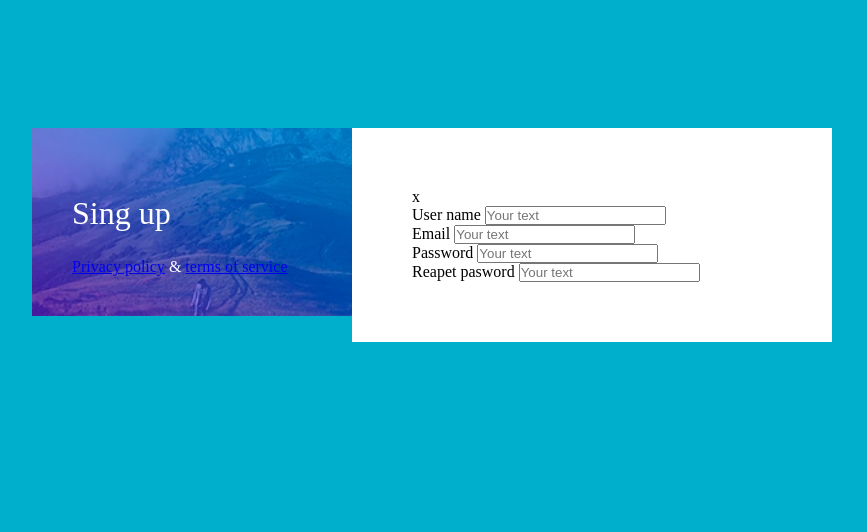
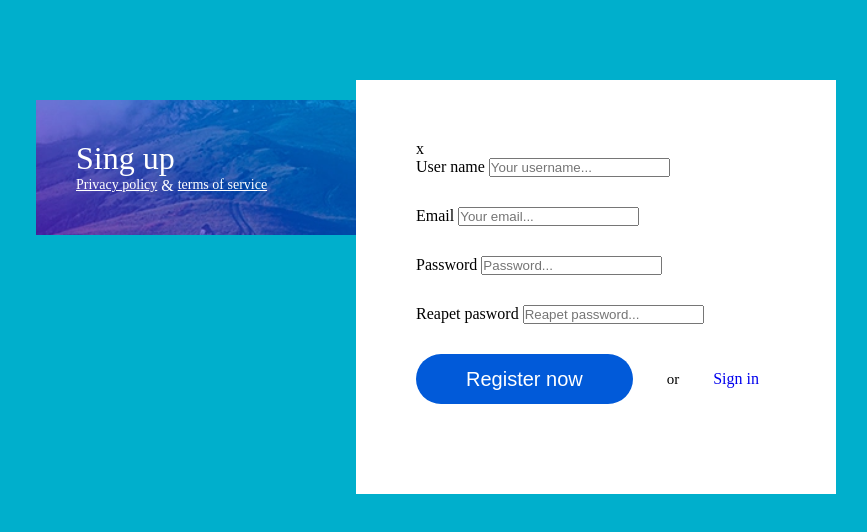
Before and after one commit to linajja/4-Sign-up, a website: page index.html in a window 1280 px wide. Shown: the whole page, without its empty margins (204-1071 px from the left). Drawn offline with Linux system fonts and the light colour scheme.

Commit message:
big change

```diff
--- /dev/null
+++ b/css/buttom.css
@@ -0,0 +1,18 @@
+.btn {
+    display: inline-block;
+    width: auto;
+    padding: 15px;
+    padding-left: 50px;
+    padding-right: 50px;
+    background-color: #015ad9;
+    color: #fff;
+    font-size: 20px;
+    line-height: 20px;
+    border-radius: 25px;
+    border: none;
+    cursor: pointer;
+
+.btn:hover {
+
+    background-color: #146be6;
+}
--- a/css/form.css
+++ b/css/form.css
@@ -2,3 +2,37 @@
     display: inline-block;
     width: 100%;
 }
+
+.form > .form-row {
+    display: inline-block;
+    width: 100%;
+    margin-bottom: 30px;
+
+.form > .form-row:last-of-type {
+
+    margin-bottom: 0;
+}
+.form > .form-row > label {
+    display: inline-block;
+    width: 100%;
+    margin-bottom: 5px;
+}
+.form > .form-row > input {
+    display: inline-block;
+    width: 100%;
+    font-size: 20px;
+    line-height: 40px;
+    border: none;
+    border-bottom: 2px solid #ccc;
+}
+
+.form > .form-row > input:focus {
+
+    outline: violet solid 1px;
+}
+
+.form input::placeholder {
+    color: #999;
+    font-weight: bold;
+    font-style: italic;
+}
--- a/css/main.css
+++ b/css/main.css
@@ -1,20 +1,21 @@
 body,
 body * {
+    margin: 0;
+    padding: 0;
     box-sizing: border-box;
-    margin-left: 0;
-    padding: 0;
     vertical-align: top;
 }
-body{
+body {
     background-color: #00afcc;
 }
-main{
+.container {
+
     display: inline-block;
     width: 800px;
-    margin-top: 100px;
+    margin-top: 80px;
     margin-left: calc(50% - 400px);
 }
-.left-column{
+.left-column {
     width: 40%;
     float: left;
     padding: 40px;
@@ -27,10 +28,10 @@ main{
     color: #ffffff;
 }
 .main-title {
-    font-size: 32px;
+    display: inline-block;
+    width: 100%;
     font-weight: normal;
     font-size: 32px;
-    font-weight: normal;
 
 }
 .bottom-link {
@@ -38,40 +39,35 @@ main{
     width: 100%;
 
 }
-.bottom-link > .linnk {
+.bottom-links > .link {
     color: #ffffff;
     font-size: 14px;
+
 }
 .right-column {
     width: 60%;
     float: left;
     padding: 60px;
-    margin-top: 20px;
     background-color: #ffffff;
 }
 .close {
     display: inline-block;
 
 }
-.form {
+.right-column span {
     display: inline-block;
-    width: 100%;
+    padding: 15px;
+    line-height: 20px;
+    margin-left: 15px;
+    font-size: 15px;
 }
-.form > .form-row {
+ .right-column a {
     display: inline-block;
-    width: 100%;
-    margin-bottom: 30px;
-}
-.form > .form-row > label {
-    display: inline-block;
-    width: 100%;
-    margin-top: 5px;
-}
-.form > .form-row > input {
-    display: inline-block;
-    width: 100%;
-    font-size: 20px;
-    border-top: none;
-    border-left: none;
-    border-right: none;
-}
+    padding: 15px;
+    line-height: 20px;
+    text-decoration: none;
+ }
+
+ .right-column a:hover {
+    text-decoration: underline;
+ }
--- a/index.html
+++ b/index.html
@@ -13,6 +13,7 @@
     <meta name="theme-color" content="#ffffff">
     <link rel="short icon" href="./favicon.ico" type="image/x-icon">
     <!--components-->
+    <link rel="stylesheet" href="./css/buttom.css">
     <link rel="stylesheet" href="./css/form.css">
 
     <!--custom styles-->
@@ -33,23 +34,27 @@
     <div class="right-column">
          <div class="close">x</div>
          <form class="form">
-             <div class="="form-row">
-                  <label for="">User name</label>
-                  <input type="text" placeholder="Your text" ">
+             <div class="form-row">
+                  <label for="usename">User name</label>
+                  <input id="username" type="text" placeholder="Your username..." required ">
              </div>
-             <div class="="form-row">
-                    <label for="">Email</label>
-                    <input type="text" placeholder="Your text">
+             <div class="form-row">
+                    <label for="email">Email</label>
+                    <input id="email" type="email" placeholder="Your email..." required>
              </div>
-             <div class="="form-row">
-                    <label for="">Password</label>
-                    <input type="password" placeholder="Your text">
+             <div class="form-row">
+                    <label for="pass">Password</label>
+                    <input id="pass" type="password" placeholder="Password..." required>
              </div>
-             <div class="="form-row">
-                    <label for="">Reapet pasword</label>
-                    <input type="password" placeholder="Your text">
+             <div class="form-row">
+                    <label for="re-pass">Reapet pasword</label>
+                    <input id="re-pass" type="password" placeholder="Reapet password..." required>
              </div>
-             <div class="=form-row"></div>
+             <div class="form-row">
+                  <button class="btn" type="submit">Register now</button>
+                  <span>or</span>
+                  <a href="#">Sign in</a>
+             </div>
          </form>
 
     </div>
```
